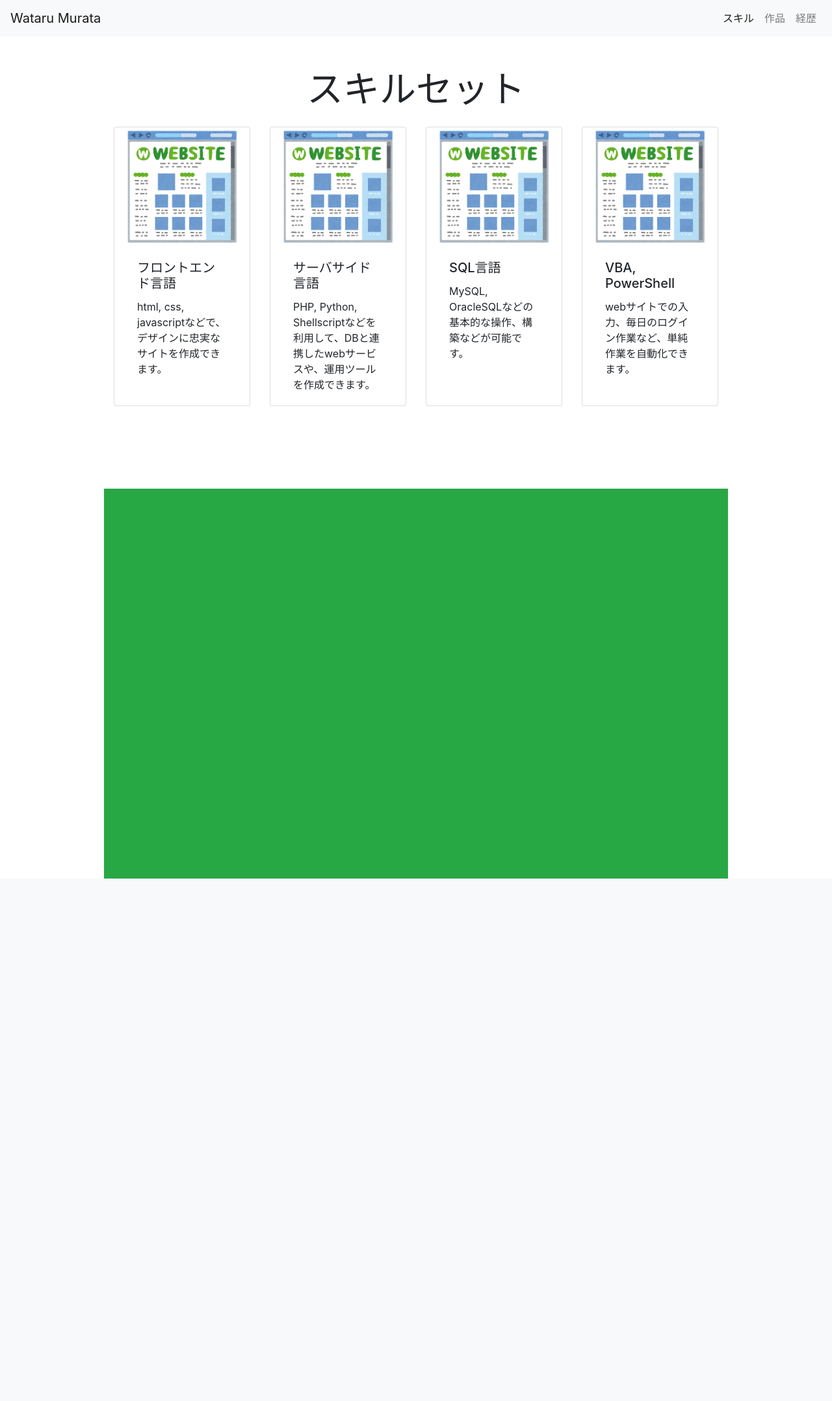
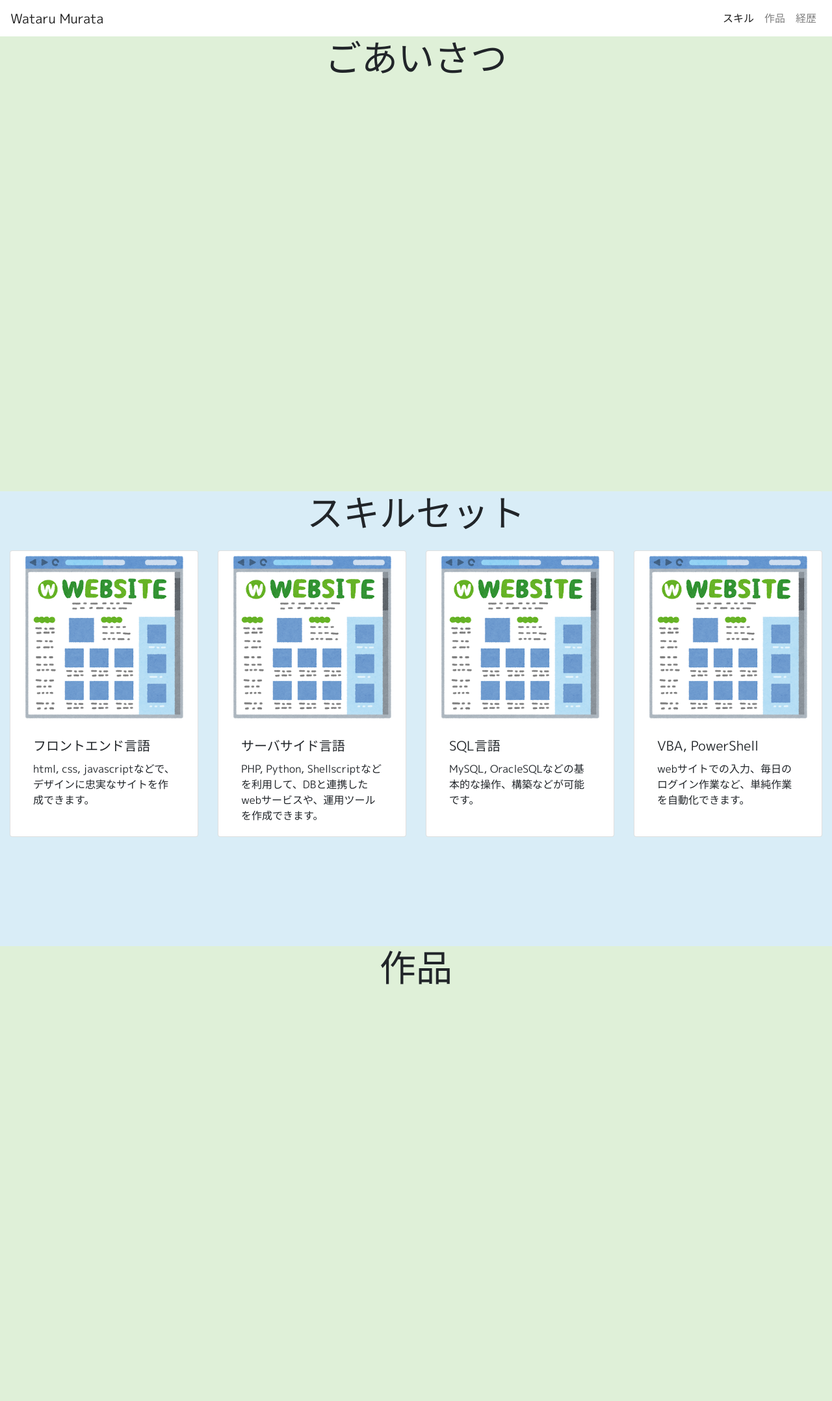
Before and after one commit to tarurata/portfolio, a PHP site: page /index.html in a window 1280 px wide. Shown: the whole page at 65% size. Before the commit the page ends 1352 px from the top, so only its background shows below. Run offline with PHP 8.4, Linux system fonts and the light colour scheme; some libraries are stand-ins or nearby versions.

Commit message:
change color and add some containers

```diff
--- a/css/style.css
+++ b/css/style.css
@@ -1,8 +1,26 @@
+body{
+    font-family: 'M PLUS 1p'
+}
+.nabvar {
+    background-color: #f2dede;
+}
+
 .skill img {
     object-fit:cover;
     height: 100%;
 }
 
+.container .h2{
+
+}
+
 .container {
-    height:  600px;
+    height:  700px;
 }
+
+.container.skills {
+    background-color: #d9edf7;
+}
+.container.works {
+    background-color: #dff0d8;
+}
--- a/index.html
+++ b/index.html
@@ -7,13 +7,16 @@
 
     <!-- Bootstrap CSS -->
     <link rel="stylesheet" href="https://maxcdn.bootstrapcdn.com/bootstrap/4.0.0/css/bootstrap.min.css" integrity="sha384-Gn5384xqQ1aoWXA+058RXPxPg6fy4IWvTNh0E263XmFcJlSAwiGgFAW/dAiS6JXm" crossorigin="anonymous">
+    <!-- Google Web Fonts https://googlefonts.github.io/japanese/#mplus1p-->
+    <link href="https://fonts.googleapis.com/css?family=M+PLUS+1p" rel="stylesheet">
+    <link rel="stylesheet" href="css/style.css">
 
-    <link rel="stylesheet" href="css/style.css">
     <title>Wataru's Portfolio</title>
   </head>
   <body>
 
-    <nav class="navbar navbar-expand-lg navbar-light bg-light"> <a class="navbar-brand" href="#">Wataru Murata</a>
+    <!--ナビゲーションバー-->
+    <nav class="navbar navbar-expand-lg navbar-light"> <a class="navbar-brand" href="#">Wataru Murata</a>
       <button class="navbar-toggler" type="button" data-toggle="collapse" data-target="#navbarSupportedContent" aria-controls="navbarSupportedContent" aria-expanded="false" aria-label="Toggle navigation">
         <span class="navbar-toggler-icon"></span>
       </button>
@@ -32,7 +35,16 @@
       </div>
     </nav>
 
-    <div class="skills container mt-5 col-9">
+    <!--あいさつコンテナ -->
+    <!--<div class="works container d-flex align-items-center col-auto"> -->
+    <div class="works container align-middle col-auto">
+      <h2 class="display-4 text-center">ごあいさつ</h2>
+
+
+
+    </div>
+    <!--スキルセットコンテナ-->
+    <div class="skills container col-auto" >
       <h2 class="display-4 text-center">スキルセット</h2>
       <div class="card-deck mt-4">
 
@@ -71,15 +83,13 @@
       </div>
     </div>
 
-
-    <div class="skills container mt-5 col-9 bg-success">
-
+    <!--作品コンテナ -->
+    <div class="works container col-auto">
+      <h2 class="display-4 text-center">作品</h2>
 
 
 
     </div>
-
-
 
 
 
```
